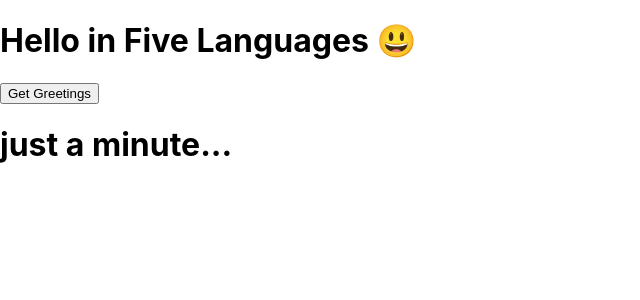
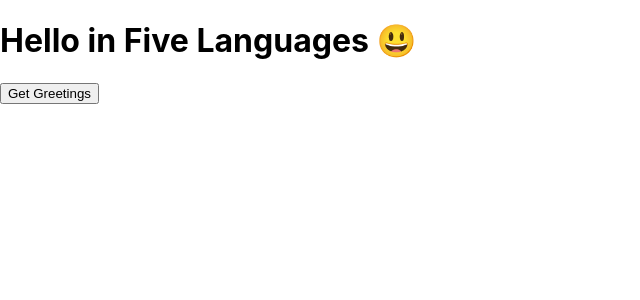
Before and after one commit to Mutalenic/hello-react-front-end, a React (Create React App) app: page / in a window 1280 px wide. Shown: the top 300 px of the page, without its empty margins (0-640 px from the left). Built offline with nearby package versions, Linux system fonts and the light colour scheme; no server answers.

Commit message:
Remove console log

```diff
--- a/src/components/HelloWorld.js
+++ b/src/components/HelloWorld.js
@@ -5,7 +5,6 @@ import { getGreetingFromServer } from '../redux/greetings/greetings';
 const HelloWorld = () => {
   const dispatch = useDispatch();
   const { greetings } = useSelector((state) => state.greetings);
-  console.log(greetings);
   const [state, setState] = useState(false);
 
   const newGreeting = () => {
@@ -25,7 +24,7 @@ const HelloWorld = () => {
     <div className="container">
       <h1>Hello in Five Languages 😃</h1>
       <button type="button" onClick={newGreeting}>Get Greetings</button>
-      <h1 className="greeting">{state ? greetings.name : 'just a minute...'}</h1>
+      <h1 className="greeting">{state ? greetings.name : ''}</h1>
     </div>
   );
 };
```
